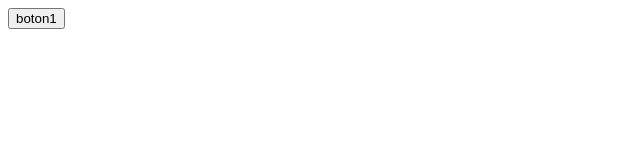
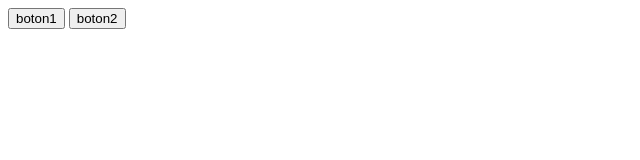
Before and after one commit to CesarLandaverde/Prueba-de-4-con-el-Profe, a plain HTML site: page index.html in a window 1280 px wide. Shown: the whole page, without its empty margins (0-640 px from the left). Drawn offline with Linux system fonts and the light colour scheme.

Commit message:
se agrego otro boton

```diff
--- a/index.html
+++ b/index.html
@@ -7,5 +7,6 @@
 </head>
 <body>
     <button id="boton1">boton1</button>
+    <button id="saludo">boton2</button>
 </body>
 </html>
```
